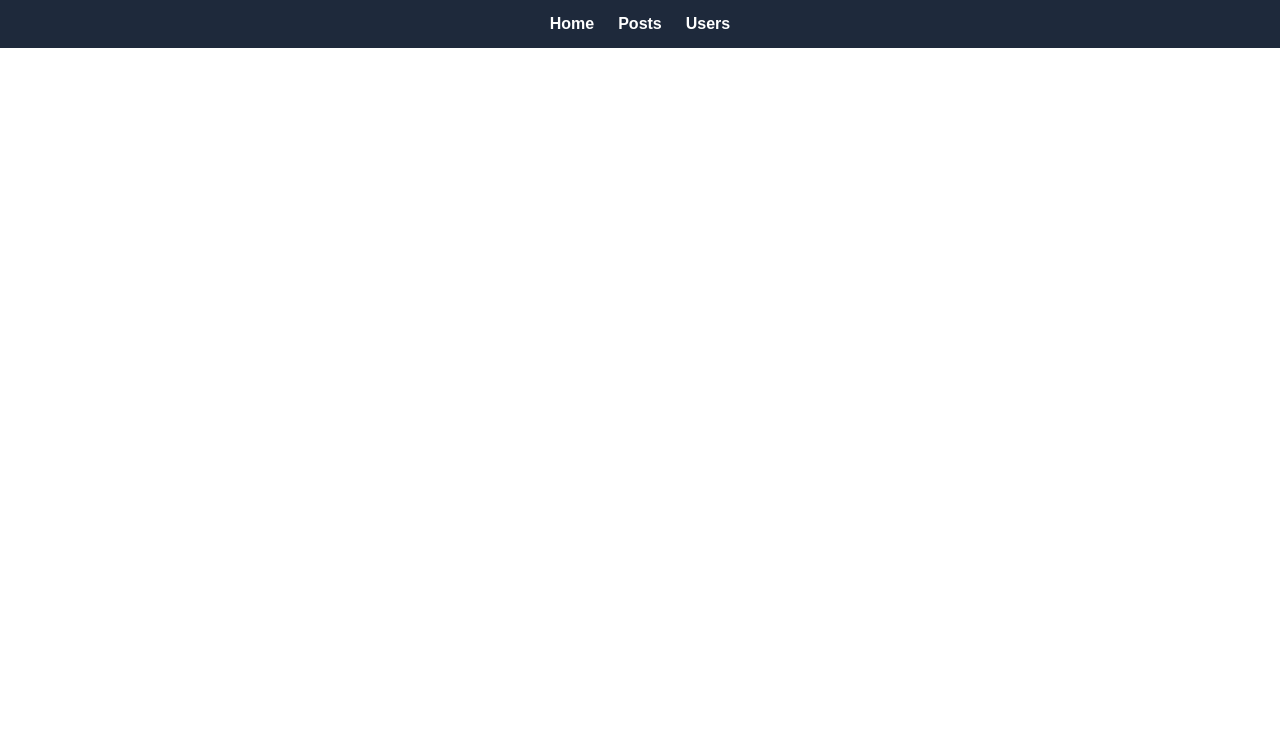
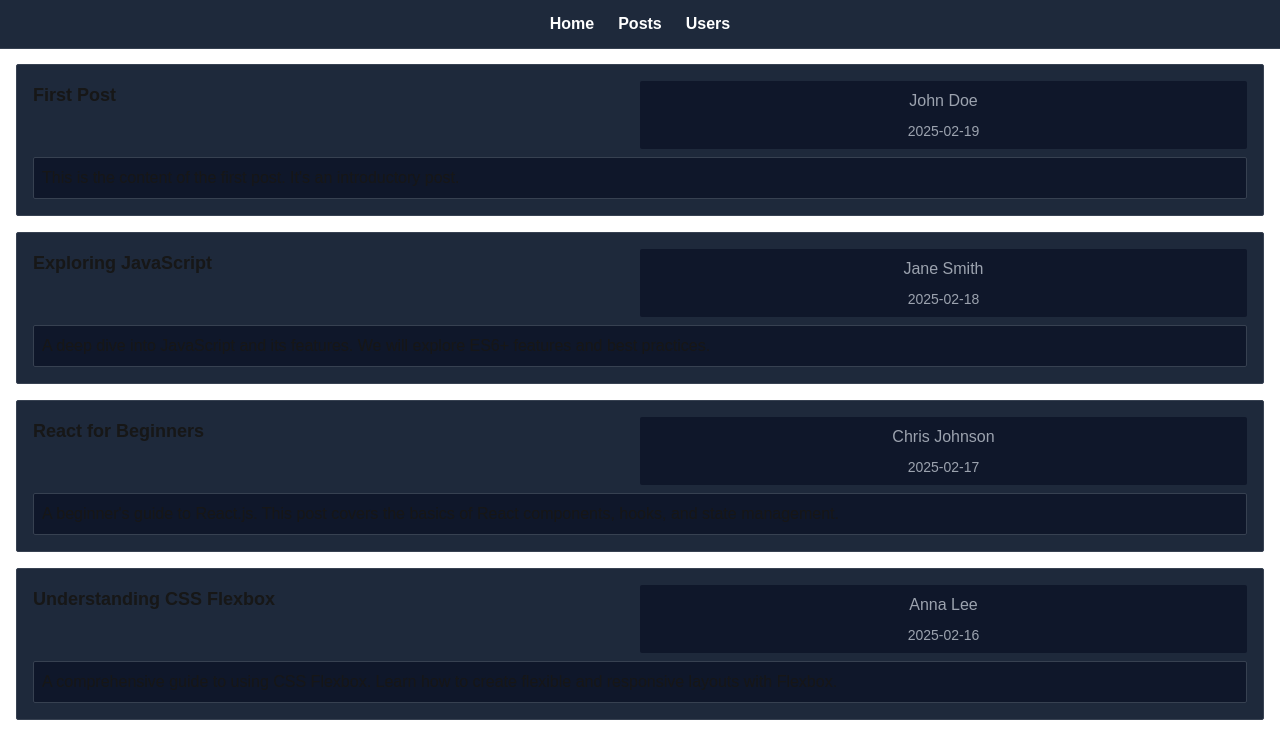
Before and after one commit to witortenadev/bloggy, a Next.js app: page / in a window 1280 px wide. Shown: the top 734 px of the page. Built offline with nearby package versions, Linux system fonts and the light colour scheme.

Commit message:
Add files via upload

```diff
--- a/app/components/Navbar.jsx
+++ b/app/components/Navbar.jsx
@@ -7,7 +7,7 @@ function Navbar() {
   const [isMenuOpen, setIsMenuOpen] = useState(false);
   return (
     <nav
-      className={`flex flex-col sm:flex-row w-full ${
+      className={`border-b border-b-gray-700 fixed top-0 flex flex-col sm:flex-row w-full ${
         isMenuOpen ? "items-center" : "items-end px-4"
       } justify-center bg-slate-800 py-2`}
     >
--- /dev/null
+++ b/app/components/Posts.jsx
@@ -0,0 +1,137 @@
+import React from "react";
+
+function Posts() {
+  return (
+    <div className="grid mt-16 m-4 grid auto-rows gap-4">
+      {posts.map((post, i) => (
+        <div
+          className="border border-gray-700 p-4  bg-slate-800 rounded-sm p-4 flex flex-col gap-2"
+          key={i}
+        >
+          <div className="flex justify-between flex-col sm:flex-row gap-2 w-full">
+            <h1 className="font-bold text-lg">{post.title}</h1>
+            <div className="flex flex-col w-1/2 bg-slate-900 p-2 rounded-sm gap-2 items-center">
+              <h2 className="text-gray-400">{post.author}</h2>
+              <h3 className="text-gray-400 text-sm">
+                {post.createdAt.split("T")[0]}
+              </h3>
+            </div>
+          </div>
+          <div className="border-gray-700 border rounded-sm p-2 bg-slate-900">
+            <p>{post.content}</p>
+          </div>
+        </div>
+      ))}
+    </div>
+  );
+}
+
+export default Posts;
+
+// posts.js
+const posts = [
+  {
+    id: 1,
+    title: "First Post",
+    content:
+      "This is the content of the first post. It's an introductory post.",
+    author: "John Doe",
+    createdAt: "2025-02-19T12:00:00Z",
+  },
+  {
+    id: 2,
+    title: "Exploring JavaScript",
+    content:
+      "A deep dive into JavaScript and its features. We will explore ES6+ features and best practices.",
+    author: "Jane Smith",
+    createdAt: "2025-02-18T08:00:00Z",
+  },
+  {
+    id: 3,
+    title: "React for Beginners",
+    content:
+      "A beginner's guide to React.js. This post covers the basics of React components, hooks, and state management.",
+    author: "Chris Johnson",
+    createdAt: "2025-02-17T14:00:00Z",
+  },
+  {
+    id: 4,
+    title: "Understanding CSS Flexbox",
+    content:
+      "A comprehensive guide to using CSS Flexbox. Learn how to create flexible and responsive layouts with Flexbox.",
+    author: "Anna Lee",
+    createdAt: "2025-02-16T10:30:00Z",
+  },
+  {
+    id: 5,
+    title: "Next.js - The Future of React",
+    content:
+      "This post explores Next.js and its features, such as server-side rendering, static site generation, and API routes.",
+    author: "Michael Brown",
+    createdAt: "2025-02-15T16:45:00Z",
+  },
+  {
+    id: 1,
+    title: "First Post",
+    content:
+      "This is the content of the first post. It's an introductory post.",
+    author: "John Doe",
+    createdAt: "2025-02-19T12:00:00Z",
+  },
+  {
+    id: 2,
+    title: "Exploring JavaScript",
+    content:
+      "A deep dive into JavaScript and its features. We will explore ES6+ features and best practices.",
+    author: "Jane Smith",
+    createdAt: "2025-02-18T08:00:00Z",
+  },
+  {
+    id: 3,
+    title: "React for Beginners",
+    content:
+      "A beginner's guide to React.js. This post covers the basics of React components, hooks, and state management.",
+    author: "Chris Johnson",
+    createdAt: "2025-02-17T14:00:00Z",
+  },
+  {
+    id: 4,
+    title: "Understanding CSS Flexbox",
+    content:
+      "A comprehensive guide to using CSS Flexbox. Learn how to create flexible and responsive layouts with Flexbox.",
+    author: "Anna Lee",
+    createdAt: "2025-02-16T10:30:00Z",
+  },
+  {
+    id: 1,
+    title: "First Post",
+    content:
+      "This is the content of the first post. It's an introductory post.",
+    author: "John Doe",
+    createdAt: "2025-02-19T12:00:00Z",
+  },
+  {
+    id: 2,
+    title: "Exploring JavaScript",
+    content:
+      "A deep dive into JavaScript and its features. We will explore ES6+ features and best practices.",
+    author: "Jane Smith",
+    createdAt: "2025-02-18T08:00:00Z",
+  },
+  {
+    id: 3,
+    title: "React for Beginners",
+    content:
+      "A beginner's guide to React.js. This post covers the basics of React components, hooks, and state management.",
+    author: "Chris Johnson",
+    createdAt: "2025-02-17T14:00:00Z",
+  },
+  {
+    id: 4,
+    title: "Understanding CSS Flexbox",
+    content:
+      "A comprehensive guide to using CSS Flexbox. Learn how to create flexible and responsive layouts with Flexbox.",
+    author: "Anna Lee",
+    createdAt: "2025-02-16T10:30:00Z",
+  },
+];
--- a/app/page.tsx
+++ b/app/page.tsx
@@ -1,12 +1,18 @@
-import React from 'react'
-import Navbar from './components/Navbar'
+import React from "react";
+import Navbar from "./components/Navbar";
+import Posts from "./components/Posts";
 
 function Home() {
   return (
     <main>
-      <Navbar />
+      <header>
+        <Navbar />
+      </header>
+      <section>
+        <Posts />
+      </section>
     </main>
-  )
+  );
 }
 
-export default Home
+export default Home;
```
